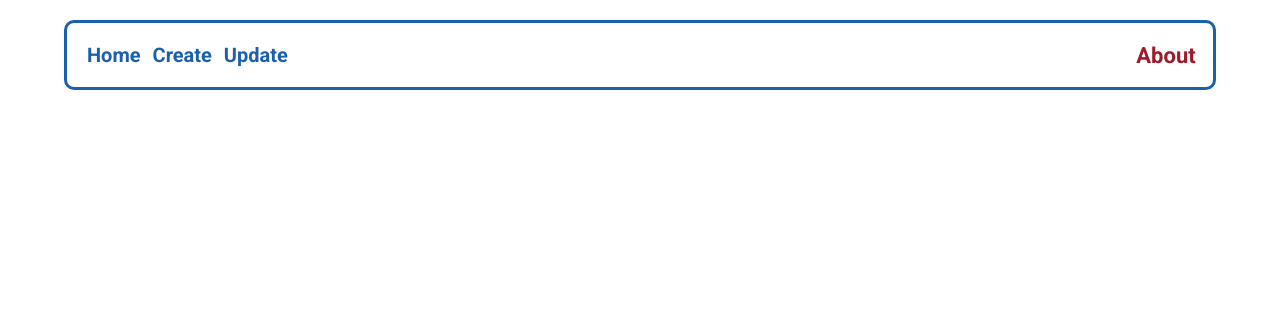
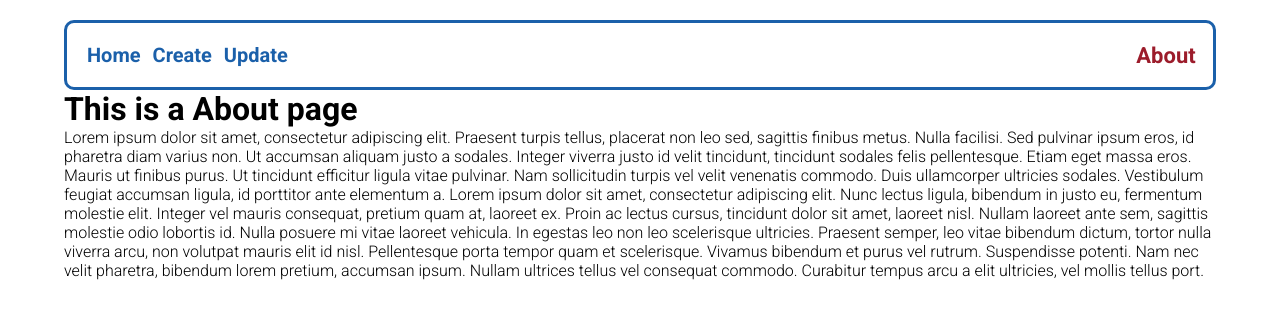
Before and after one commit to NemanjaVucic/mentorship-redux-toolkit, a React (Vite) app: page /about in a window 1280 px wide. Shown: the top 318 px of the page. Built offline with nearby package versions, Linux system fonts and the light colour scheme.

Commit message:
[ REDUX TOOLKIT ] Add pages folder with components and add router with pages

```diff
--- a/src/App.tsx
+++ b/src/App.tsx
@@ -1,6 +1,7 @@
 import { BrowserRouter } from 'react-router-dom';
-import { Navigation } from './components/Navigation/Navigation';
+import { Navigation } from './components/navigation/Navigation';
 import { GlobalStyles } from './App.styled';
+import PageRouter from './pages/router';
 
 function App() {
   return (
@@ -8,6 +9,7 @@ function App() {
       <GlobalStyles />
       <BrowserRouter>
         <Navigation />
+        <PageRouter />
       </BrowserRouter>
     </>
   );
--- a/src/components/Navigation/Navigation.tsx
+++ b/src/components/Navigation/Navigation.tsx
@@ -1,4 +1,4 @@
-import { NavigationContainer, NavLinkStyled } from './Navigation.styled';
+import { NavigationContainer, NavLinkStyled } from '../navigation/Navigation.styled';
 
 export const Navigation = () => {
   return (
--- /dev/null
+++ b/src/pages/about/About.tsx
@@ -0,0 +1,22 @@
+export const About = () => {
+  return (
+    <>
+      <h1>This is a About page</h1>
+      <p>
+        Lorem ipsum dolor sit amet, consectetur adipiscing elit. Praesent turpis tellus, placerat non leo sed, sagittis
+        finibus metus. Nulla facilisi. Sed pulvinar ipsum eros, id pharetra diam varius non. Ut accumsan aliquam justo a
+        sodales. Integer viverra justo id velit tincidunt, tincidunt sodales felis pellentesque. Etiam eget massa eros.
+        Mauris ut finibus purus. Ut tincidunt efficitur ligula vitae pulvinar. Nam sollicitudin turpis vel velit
+        venenatis commodo. Duis ullamcorper ultricies sodales. Vestibulum feugiat accumsan ligula, id porttitor ante
+        elementum a. Lorem ipsum dolor sit amet, consectetur adipiscing elit. Nunc lectus ligula, bibendum in justo eu,
+        fermentum molestie elit. Integer vel mauris consequat, pretium quam at, laoreet ex. Proin ac lectus cursus,
+        tincidunt dolor sit amet, laoreet nisl. Nullam laoreet ante sem, sagittis molestie odio lobortis id. Nulla
+        posuere mi vitae laoreet vehicula. In egestas leo non leo scelerisque ultricies. Praesent semper, leo vitae
+        bibendum dictum, tortor nulla viverra arcu, non volutpat mauris elit id nisl. Pellentesque porta tempor quam et
+        scelerisque. Vivamus bibendum et purus vel rutrum. Suspendisse potenti. Nam nec velit pharetra, bibendum lorem
+        pretium, accumsan ipsum. Nullam ultrices tellus vel consequat commodo. Curabitur tempus arcu a elit ultricies,
+        vel mollis tellus port.
+      </p>
+    </>
+  );
+};
--- /dev/null
+++ b/src/pages/create-card/CreateCard.tsx
@@ -0,0 +1,7 @@
+export const CreateCard = () => {
+  return (
+    <>
+      <h1>This is a Create Card page</h1>
+    </>
+  );
+};
--- /dev/null
+++ b/src/pages/home-page/HomePage.tsx
@@ -0,0 +1,7 @@
+export const HomePage = () => {
+  return (
+    <>
+      <h1>This is a Home page</h1>
+    </>
+  );
+};
--- /dev/null
+++ b/src/pages/pagesData.tsx
@@ -0,0 +1,35 @@
+import { HomePage } from './home-page/HomePage';
+import { CreateCard } from './create-card/CreateCard';
+import { UpdateCard } from './update-card/UpdateCard';
+import { About } from './about/About';
+
+export interface RouterType {
+  path: string;
+  element: JSX.Element;
+  title: string;
+}
+
+const pagesData: RouterType[] = [
+  {
+    path: '/',
+    element: <HomePage />,
+    title: 'home',
+  },
+  {
+    path: '/create',
+    element: <CreateCard />,
+    title: 'create-card',
+  },
+  {
+    path: '/update',
+    element: <UpdateCard />,
+    title: 'update-card',
+  },
+  {
+    path: '/about',
+    element: <About />,
+    title: 'about',
+  },
+];
+
+export default pagesData;
--- /dev/null
+++ b/src/pages/router.tsx
@@ -0,0 +1,12 @@
+import { Route, Routes } from 'react-router-dom';
+import pagesData, { RouterType } from './pagesData';
+
+const PageRouter = () => {
+  const pageRoutes = pagesData.map(({ path, title, element }: RouterType) => {
+    return <Route key={title} path={`/${path}`} element={element} />;
+  });
+
+  return <Routes>{pageRoutes}</Routes>;
+};
+
+export default PageRouter;
--- /dev/null
+++ b/src/pages/update-card/UpdateCard.tsx
@@ -0,0 +1,7 @@
+export const UpdateCard = () => {
+  return (
+    <>
+      <h1>This is a Update card page</h1>
+    </>
+  );
+};
```
